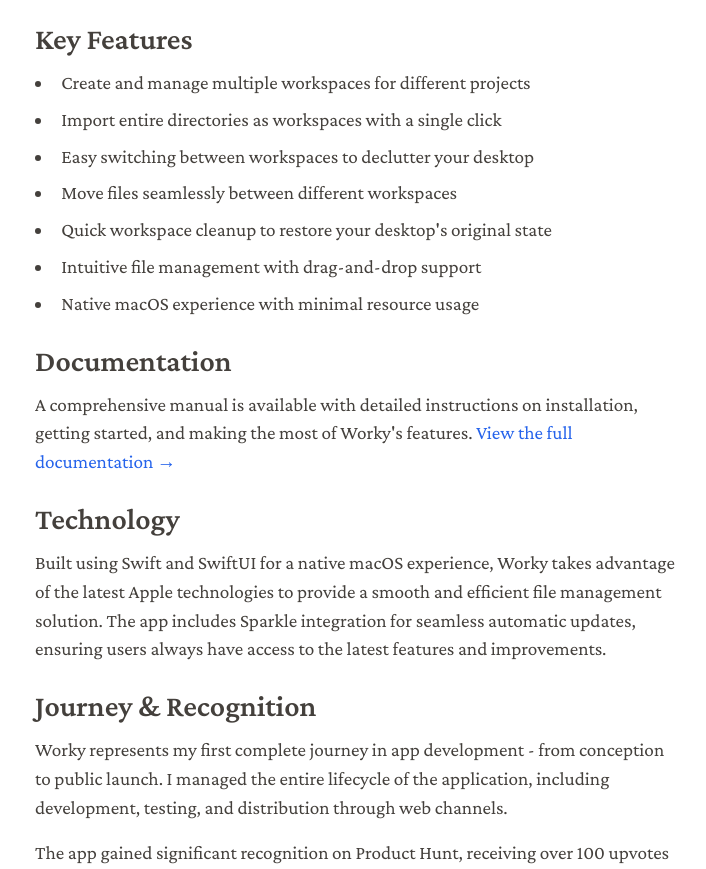
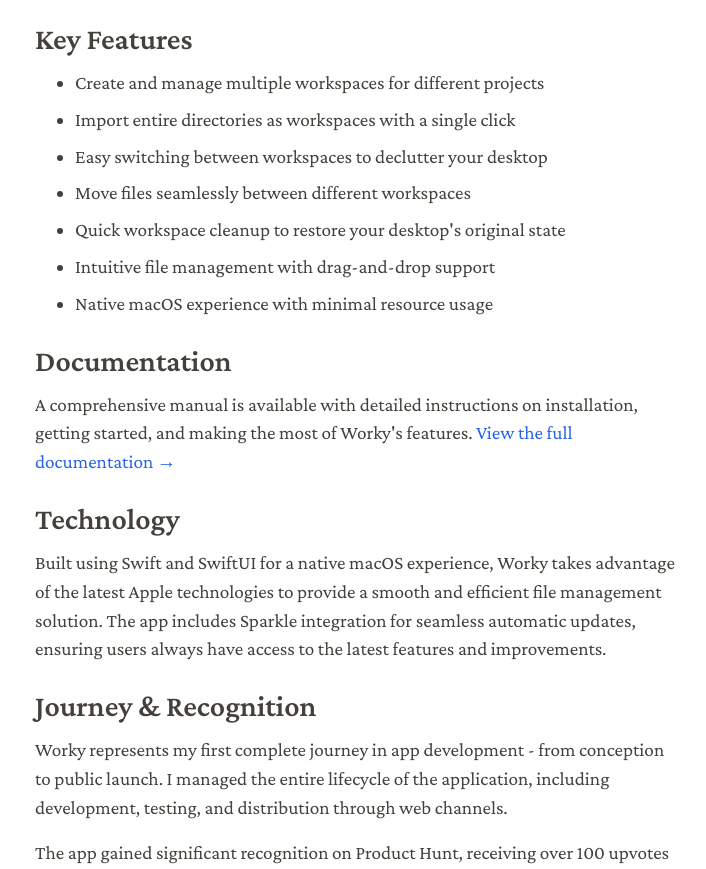
Before and after one commit to cin4ed/blog, an Astro site: page /projects/worky in a window 1280 px wide. Shown: the part 1757-2626 px from the top of the page, without its empty margins (285-991 px from the left). Built offline with nearby package versions, Linux system fonts and the light colour scheme; Astro itself is replaced by a stand-in of ours; a web font is replaced by a local one.

Commit message:
refactor(worky): change left padding for list

```diff
--- a/src/pages/projects/worky.astro
+++ b/src/pages/projects/worky.astro
@@ -76,7 +76,7 @@
 
       <section class="space-y-3">
         <h2 class="text-3xl font-semibold">Key Features</h2>
-        <ul class="list-inside list-disc space-y-2 text-[1.2rem]">
+        <ul class="pl-10 list-disc space-y-2 text-[1.2rem]">
           <li>Create and manage multiple workspaces for different projects</li>
           <li>Import entire directories as workspaces with a single click</li>
           <li>Easy switching between workspaces to declutter your desktop</li>
```
